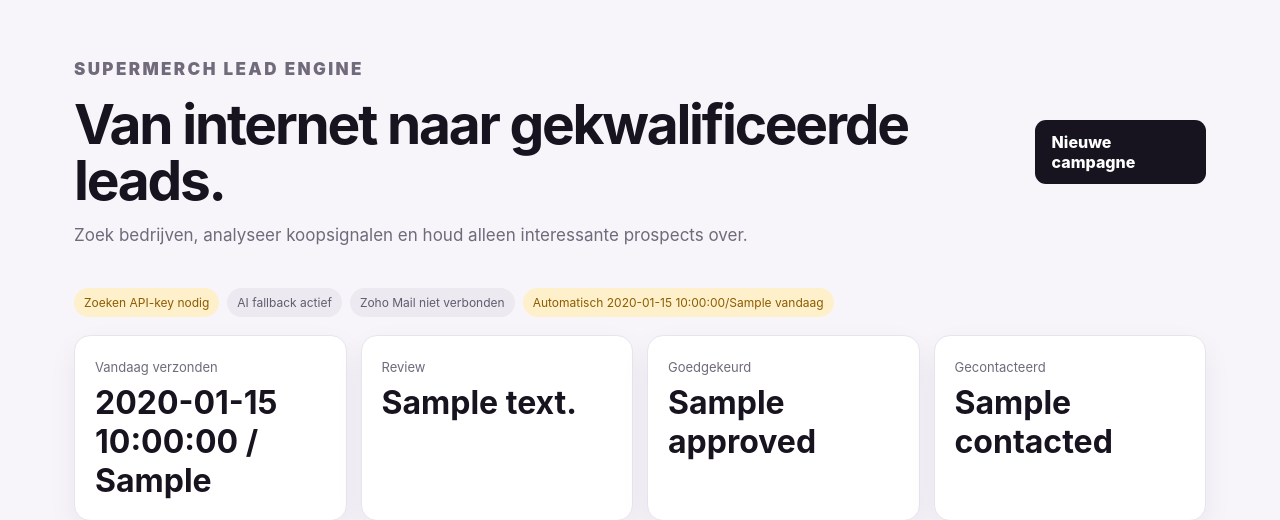
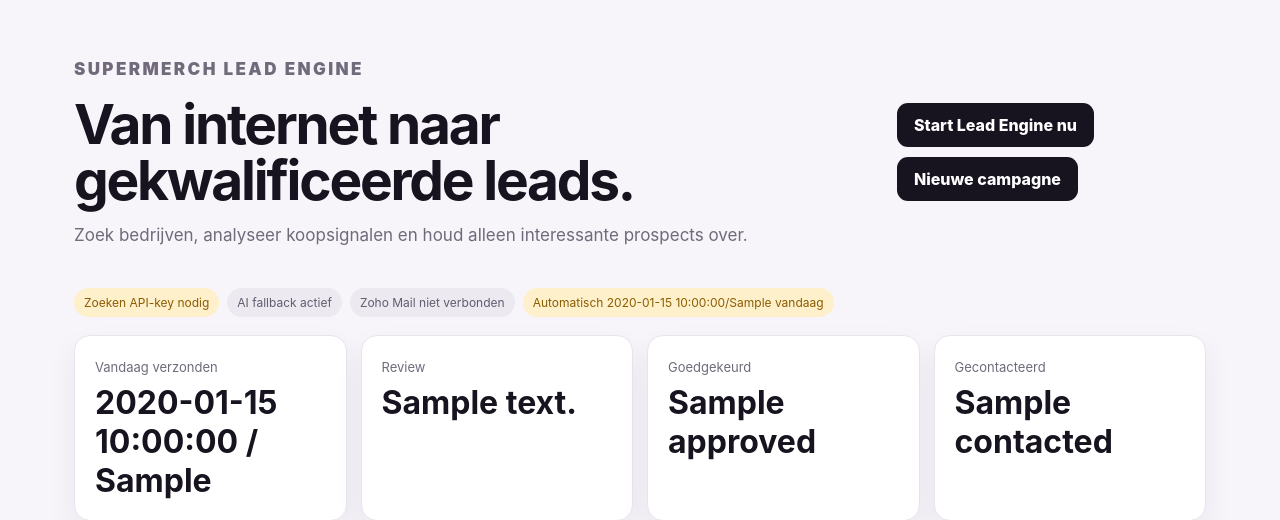
Before and after one commit to lanadjojo-prog/supermerch-leads, a FastAPI app: template app/templates/dashboard.html in a window 1280 px wide. Shown: the part 68-588 px from the top of the page. Run offline with FastAPI, Linux system fonts and the light colour scheme; the template is opened without the code that fills it: most values are stand-ins (such as "Sample title", 1, 10 or a date in 2020); some libraries are stand-ins or nearby versions.

Commit message:
Add Start Lead Engine button

```diff
--- a/app/templates/dashboard.html
+++ b/app/templates/dashboard.html
@@ -2,7 +2,12 @@
 {% block content %}
 <section class="hero">
   <div><p class="eyebrow">SUPERMERCH LEAD ENGINE</p><h1>Van internet naar gekwalificeerde leads.</h1><p>Zoek bedrijven, analyseer koopsignalen en houd alleen interessante prospects over.</p></div>
-  <a class="button" href="/campaigns/new">Nieuwe campagne</a>
+  <div style="display:flex; gap:10px; flex-wrap:wrap;">
+    <form method="post" action="/automation/run-now" onsubmit="this.querySelector('button').disabled=true; this.querySelector('button').textContent='Starten…';">
+      <button class="button" type="submit">Start Lead Engine nu</button>
+    </form>
+    <a class="button" href="/campaigns/new">Nieuwe campagne</a>
+  </div>
 </section>
 <div class="setup">
   <span class="{{ 'ok' if places_ready else 'warn' }}">Zoeken {{ 'gereed' if places_ready else 'API-key nodig' }}</span>
```
